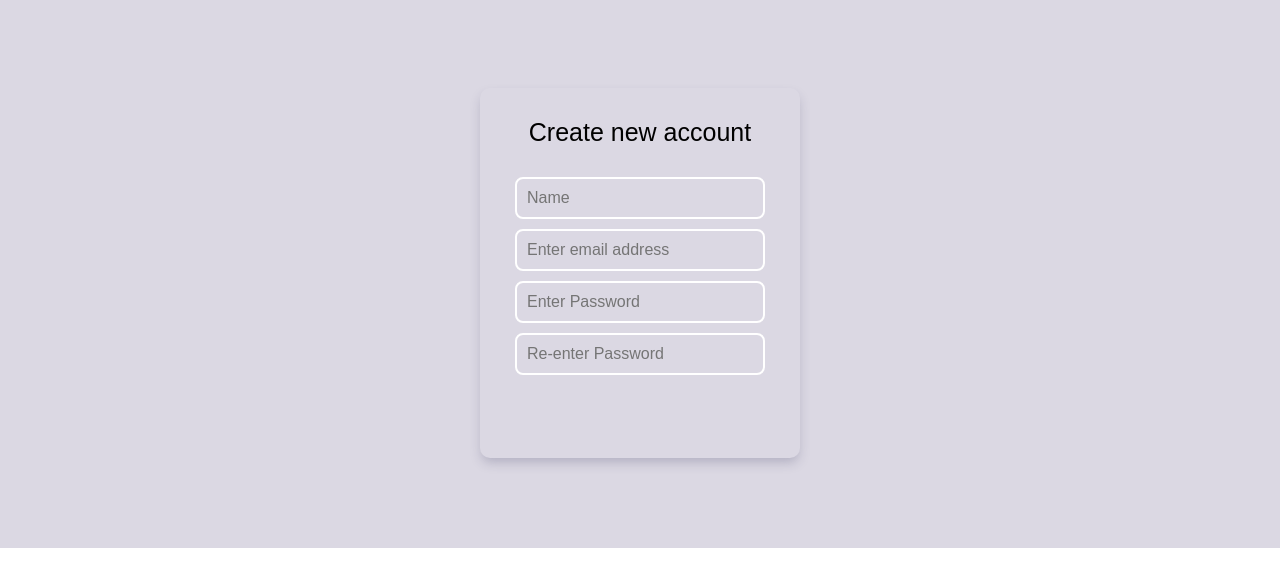
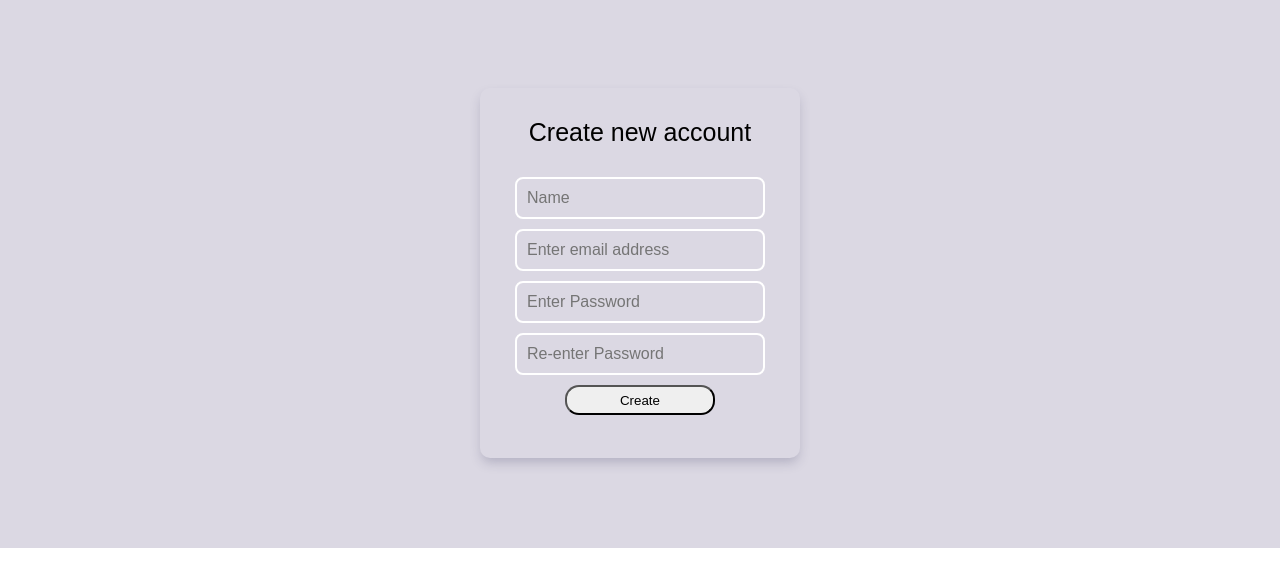
Before and after one commit to sethullovidu/ui-dev, a plain HTML site: page index.html in a window 1280 px wide. Shown: the part 62-648 px from the top of the page. Drawn offline with Linux system fonts and the light colour scheme.

Commit message:
creating button

```diff
--- a/index.html
+++ b/index.html
@@ -43,7 +43,9 @@
               <input type="password" placeholder="Re-enter Password">
 
             </div>
-            <div class="nerofot"></div>
+            <div class="nerofot">
+              <button class="nerobut">Create</button>
+            </div>
           </div>
         </div>
         <div class="footer"></div>
--- a/style.css
+++ b/style.css
@@ -186,4 +186,11 @@ input[type="password"]:active
 }
 .nerofot{
   text-align: center;
+
 }
+.nerobut{
+
+  width: 150px;
+  height: 30px;
+  border-radius: 14px;
+}
```
